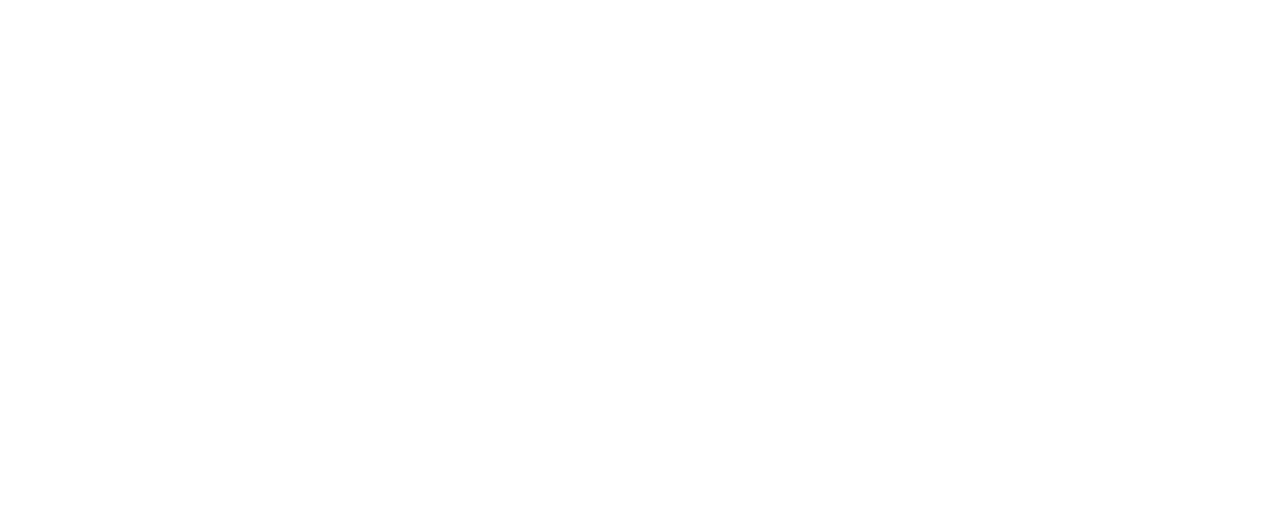
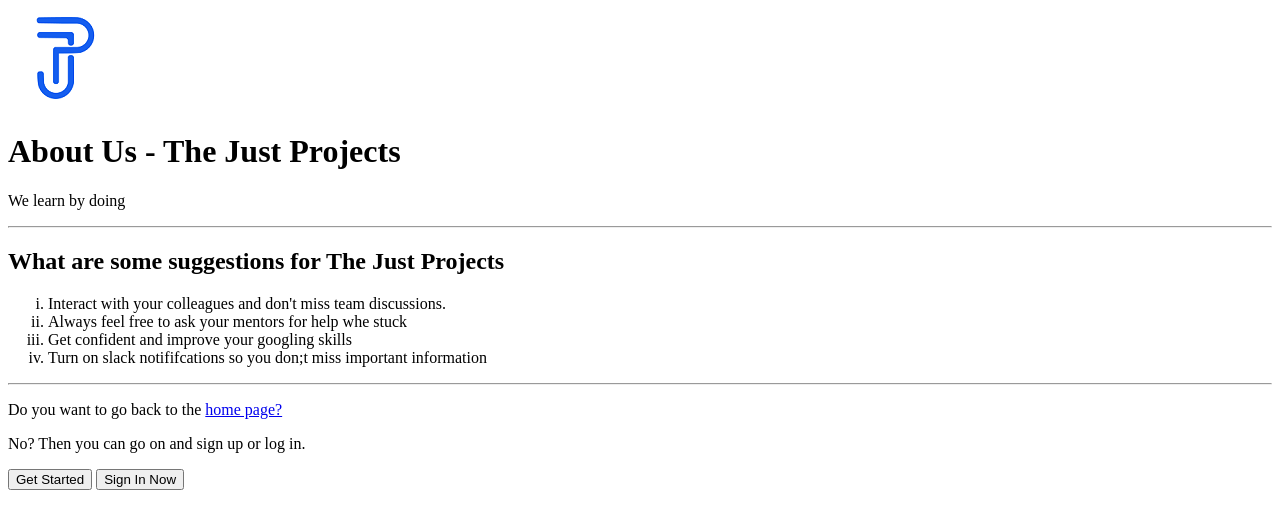
Before and after one commit to joshua-emmanuel/The-Just-Projects, a plain HTML site: page Week 1/about.html in a window 1280 px wide. Drawn offline with Linux system fonts and the light colour scheme.

Commit message:
Week 1 Task

```diff
--- a/Week 1/about.html
+++ b/Week 1/about.html
@@ -0,0 +1,34 @@
+<!DOCTYPE html>
+<html lang="en">
+<head>
+  <meta charset="UTF-8">
+  <meta http-equiv="X-UA-Compatible" content="IE=edge">
+  <meta name="viewport" content="width=device-width, initial-scale=1.0">
+  <link rel="shortcut icon" href="images/favicon.jpg" type="image/x-icon">
+  <title>About Us</title>
+</head>
+<body>
+  <header>
+    <img src="images/tjp.png" alt="">
+    <h1>About Us - The Just Projects</h1>
+    <p>We learn by doing</p>
+    <hr>
+  </header>
+  <main>
+    <h2>What are some suggestions for The Just Projects</h2>
+    <ol type="i">
+      <li>Interact with your colleagues and don't miss team discussions.</li>
+      <li>Always feel free to ask your mentors for help whe stuck</li>
+      <li>Get confident and improve your googling skills</li>
+      <li>Turn on slack notififcations so you don;t miss important information</li>
+    </ol>
+    <hr>
+  </main>
+  <footer>
+    <p>Do you want to go back to the <a href="index.html">home page?</a></p>
+    <p>No? Then you can go on and sign up or log in.</p>
+    <button>Get Started</button>
+    <button>Sign In Now</button>
+  </footer>
+</body>
+</html>
```
Also changed, not shown: Week 1/index.html (+22 -2 lines), Week 1/images/favicon.jpg.
